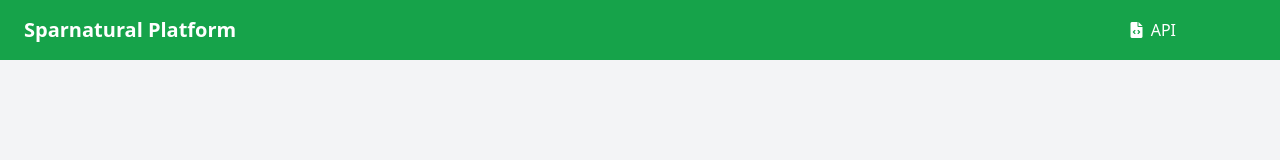
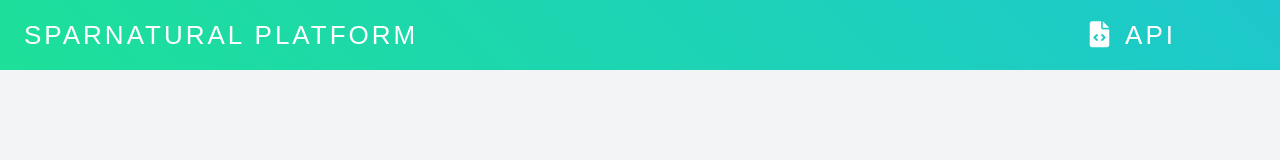
Before and after one commit to sparna-git/sparnatural-platform, a website: page views/admin.html in a window 1280 px wide. Drawn offline with nearby package versions, Linux system fonts and the light colour scheme.

Commit message:
update admin.html

```diff
--- a/views/admin.html
+++ b/views/admin.html
@@ -9,13 +9,28 @@
       href="https://cdnjs.cloudflare.com/ajax/libs/font-awesome/6.0.0/css/all.min.css"
       rel="stylesheet"
     />
+    <style>
+      .head {
+        height: 70px;
+        transition: all 0.5s;
+        z-index: 997;
+        background: linear-gradient(45deg, #1de099, #1dc8cd);
+      }
+      .title {
+        font-family: "Montserrat", sans-serif;
+        font-size: 26px;
+        font-weight: 300;
+        letter-spacing: 3px;
+        text-transform: uppercase;
+      }
+    </style>
   </head>
   <body class="bg-gray-100 font-sans">
-    <header class="bg-green-600 text-white px-6 py-4">
+    <header class="head text-white px-6 py-4">
       <div class="max-w-screen-xl mx-auto flex justify-between items-center">
-        <h1 class="text-xl font-bold">Sparnatural Platform</h1>
+        <h1 class="title">Sparnatural Platform</h1>
         <nav class="pr-20">
-          <a href="/api/v1" class="hover:underline" target="_blank">
+          <a href="/api/v1" class="title hover:underline" target="_blank">
             <i class="fas fa-file-code mr-1"></i> API
           </a>
         </nav>
```
